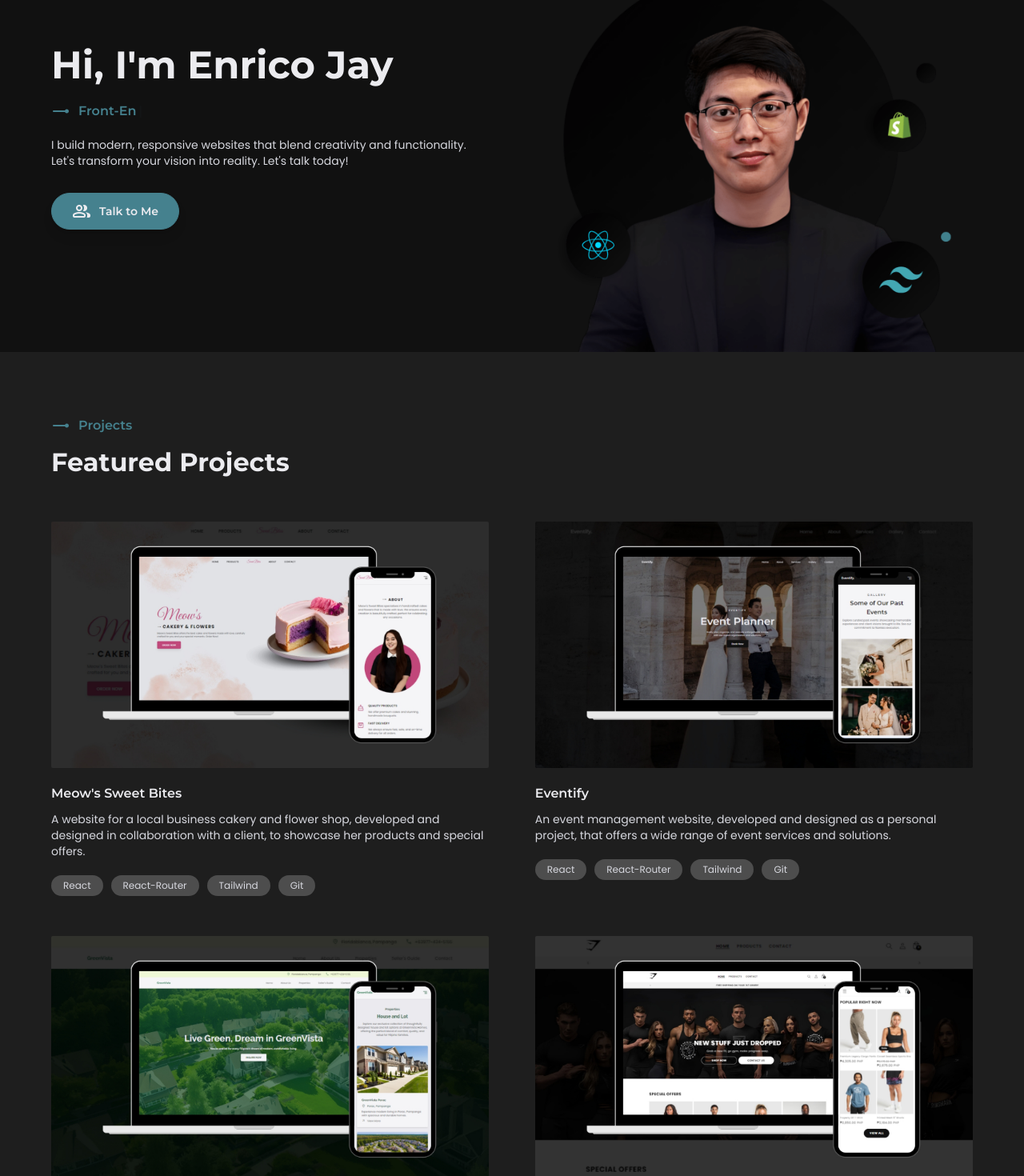
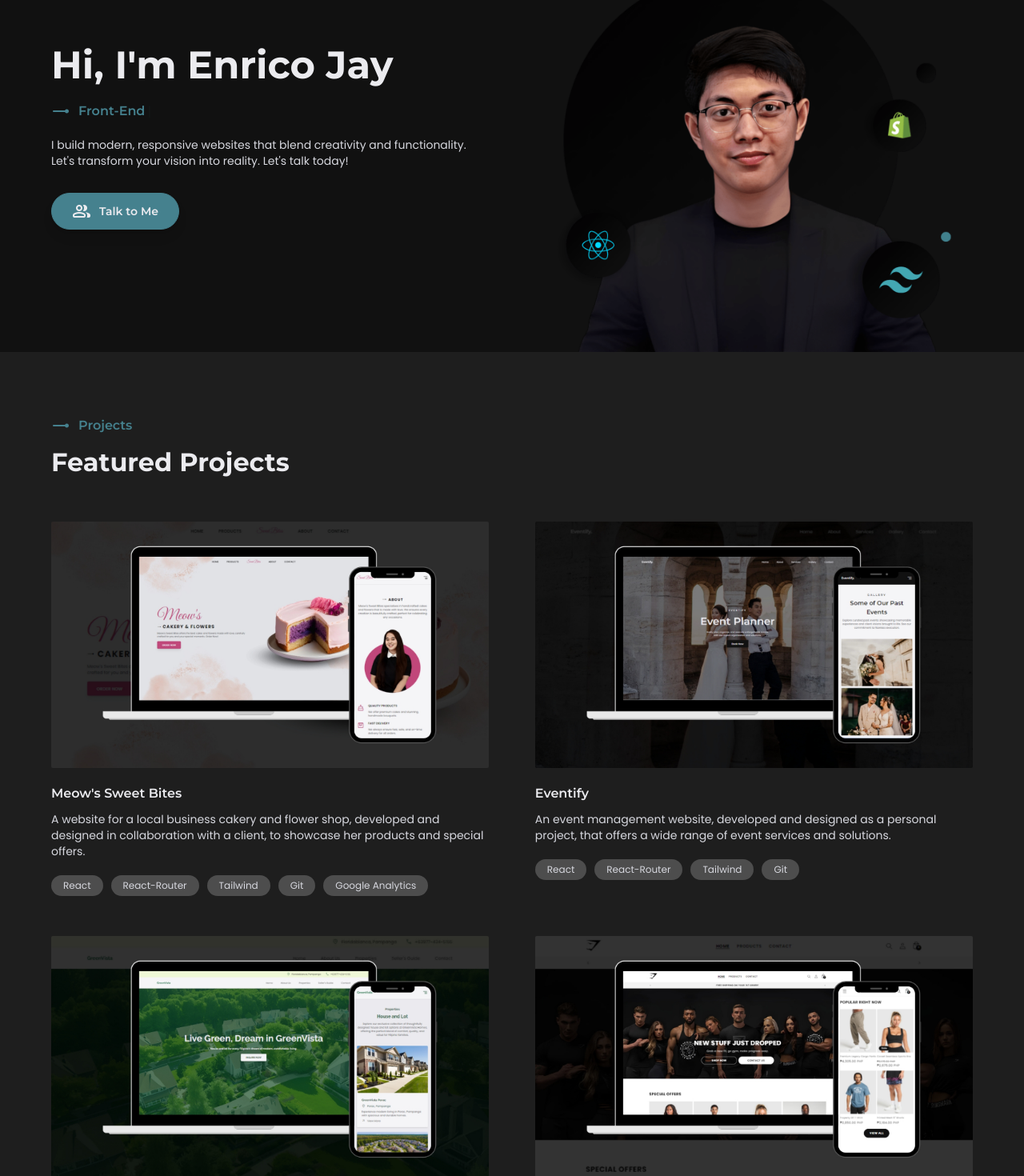
Before and after one commit to ejwebdev/my-portfolio, a React (Vite) app: page / in a window 1280 px wide. Shown: the part 360-1830 px from the top of the page at 80% size. Built offline with nearby package versions, Linux system fonts and the light colour scheme.

Commit message:
Tailwind and React

```diff
--- a/package.json
+++ b/package.json
@@ -13,6 +13,7 @@
         "preview": "vite preview"
     },
     "dependencies": {
+        "framer-motion": "^11.11.9",
         "react": "^18.3.1",
         "react-dom": "^18.3.1",
         "react-ga4": "^2.1.0",
--- a/src/components/about-page/About.jsx
+++ b/src/components/about-page/About.jsx
@@ -1,3 +1,6 @@
+import { motion, useAnimation } from "framer-motion";
+import { useIntersectionObserver } from "../../hooks/Observer.jsx";
+import { useEffect } from "react";
 import aboutImg from "../../assets/about-img.png";
 import tailwindIcon from "../../assets/tailwind.svg";
 import javascriptIcon from "../../assets/javascript.svg";
@@ -28,6 +31,32 @@ const aboutTech = [
 ];
 
 function About() {
+    // Animation Controls
+    const controls = useAnimation();
+    const { ref, isVisible } = useIntersectionObserver(0.25);
+
+    useEffect(() => {
+        if (isVisible) {
+            controls.start("visible");
+        }
+    }, [isVisible, controls]);
+
+    // Animation Variants
+    const cntnrVariants = {
+        hidden: { opacity: 0 },
+        visible: {
+            opacity: 1,
+            transition: {
+                staggerChildren: 0.3,
+            },
+        },
+    };
+
+    const itemVariants = {
+        hidden: { opacity: 0, y: 50 },
+        visible: { opacity: 1, y: 0, transition: { duration: 0.6 } },
+    };
+
     // Auto Download Resume
     const resumeClick = () => {
         const link = document.createElement("a");
@@ -39,30 +68,36 @@ function About() {
     };
 
     return (
-        <section className="about" id="about">
-            <div className="about-cntnr">
-                <img
+        <section className="about" id="about" ref={ref}>
+            <motion.div
+                className="about-cntnr"
+                variants={cntnrVariants}
+                initial="hidden"
+                animate={controls}
+            >
+                <motion.img
                     src={aboutImg}
                     alt="Enrico Jay About Image"
                     draggable="false"
+                    variants={itemVariants}
                 />
                 <div className="about-right">
-                    <h3>
+                    <motion.h3 variants={itemVariants}>
                         <span className="material-symbols-rounded">
                             line_end
                         </span>
                         About Me
-                    </h3>
-                    <h2>Who Am I?</h2>
-                    <p>
+                    </motion.h3>
+                    <motion.h2 variants={itemVariants}>Who Am I?</motion.h2>
+                    <motion.p variants={itemVariants}>
                         I&apos;m <span>Enrico Jay Sison</span>, a fresh graduate
                         with two years of hands-on experience in web development
                         and design. Aside from programming, I enjoy going to the
                         gym and pursue my passion for music as a musician,
                         finding balance between fitness, creativity, and
                         technology.
-                    </p>
-                    <ul>
+                    </motion.p>
+                    <motion.ul variants={itemVariants}>
                         {aboutTech.map((aboutTech, index) => (
                             <li key={index}>
                                 <img
@@ -73,15 +108,18 @@ function About() {
                                 {aboutTech.title}
                             </li>
                         ))}
-                    </ul>
-                    <button onClick={resumeClick}>
+                    </motion.ul>
+                    <motion.button
+                        onClick={resumeClick}
+                        variants={itemVariants}
+                    >
                         <span className="material-symbols-rounded">
                             cloud_download
                         </span>
                         Resume
-                    </button>
+                    </motion.button>
                 </div>
-            </div>
+            </motion.div>
         </section>
     );
 }
--- a/src/components/contact-page/Contact.jsx
+++ b/src/components/contact-page/Contact.jsx
@@ -1,31 +1,65 @@
+import { motion, useAnimation } from "framer-motion";
+import { useIntersectionObserver } from "../../hooks/Observer.jsx";
+import { useEffect } from "react";
 import "./contact.css";
 
 function Contact() {
+    // Animation Controls
+    const controls = useAnimation();
+    const { ref, isVisible } = useIntersectionObserver(0.25);
+
+    useEffect(() => {
+        if (isVisible) {
+            controls.start("visible");
+        }
+    }, [isVisible, controls]);
+
+    // Animation Variants
+    const cntnrVariants = {
+        hidden: { opacity: 0 },
+        visible: {
+            opacity: 1,
+            transition: {
+                staggerChildren: 0.3,
+            },
+        },
+    };
+
+    const itemVariants = {
+        hidden: { opacity: 0, y: 50 },
+        visible: { opacity: 1, y: 0, transition: { duration: 0.6 } },
+    };
+
     const emailClick = () => {
         window.location.href = "mailto:ejwebdev@gmail.com";
     };
 
     return (
-        <section className="contact" id="contact">
-            <div className="contact-cntnr">
-                <h3>
+        <section className="contact" id="contact" ref={ref}>
+            <motion.div
+                className="contact-cntnr"
+                variants={cntnrVariants}
+                initial="hidden"
+                animate={controls}
+            >
+                <motion.h3 variants={itemVariants}>
                     <span className="material-symbols-rounded">line_end</span>
                     Contact
-                </h3>
-                <h2>Get In Touch</h2>
-                <p>
+                </motion.h3>
+                <motion.h2 variants={itemVariants}>Get In Touch</motion.h2>
+                <motion.p variants={itemVariants}>
                     Looking for a skilled web developer and designer to bring
                     your ideas to life? Let&apos;s collaborate on innovative
                     projects. Email me today and let&apos;s create something
                     amazing!
-                </p>
-                <button onClick={emailClick}>
+                </motion.p>
+                <motion.button onClick={emailClick} variants={itemVariants}>
                     <span className="material-symbols-rounded">
                         forward_to_inbox
                     </span>
                     Email Me
-                </button>
-            </div>
+                </motion.button>
+            </motion.div>
         </section>
     );
 }
--- a/src/components/footer-page/Footer.jsx
+++ b/src/components/footer-page/Footer.jsx
@@ -1,13 +1,49 @@
+import { motion, useAnimation } from "framer-motion";
+import { useIntersectionObserver } from "../../hooks/Observer.jsx";
+import { useEffect } from "react";
 import "./footer.css";
 
 function Footer() {
+    // Animation Controls
+    const controls = useAnimation();
+    const { ref, isVisible } = useIntersectionObserver(0.25);
+
+    useEffect(() => {
+        if (isVisible) {
+            controls.start("visible");
+        }
+    }, [isVisible, controls]);
+
+    // Animation Variants
+    const cntnrVariants = {
+        hidden: { opacity: 0 },
+        visible: {
+            opacity: 1,
+            transition: {
+                staggerChildren: 0.3,
+            },
+        },
+    };
+
+    const itemVariants = {
+        hidden: { opacity: 0, y: 50 },
+        visible: { opacity: 1, y: 0, transition: { duration: 0.6 } },
+    };
+
     return (
-        <section className="footer">
-            <div className="footer-cntnr">
+        <section className="footer" ref={ref}>
+            <motion.div
+                className="footer-cntnr"
+                variants={cntnrVariants}
+                initial="hidden"
+                animate={controls}
+            >
                 <hr />
                 <div>
-                    <p>&copy; 2024 Enrico Jay Sison</p>
-                    <ul>
+                    <motion.p variants={itemVariants}>
+                        &copy; 2024 Enrico Jay Sison
+                    </motion.p>
+                    <motion.ul variants={itemVariants}>
                         <li>
                             <a
                                 href="https://web.facebook.com/EJsison25"
@@ -35,9 +71,9 @@ function Footer() {
                                 GitHub
                             </a>
                         </li>
-                    </ul>
+                    </motion.ul>
                 </div>
-            </div>
+            </motion.div>
         </section>
     );
 }
--- a/src/components/header-page/Header.jsx
+++ b/src/components/header-page/Header.jsx
@@ -1,3 +1,5 @@
+import { motion, useAnimation } from "framer-motion";
+import { useIntersectionObserver } from "../../hooks/Observer.jsx";
 import { useState, useEffect } from "react";
 import navLogo from "/my-logo.png";
 import facebook from "../../assets/facebook.svg";
@@ -6,6 +8,32 @@ import github from "../../assets/github-nav.svg";
 import "./header.css";
 
 function Header() {
+    // Animation Controls
+    const controls = useAnimation();
+    const { ref, isVisible } = useIntersectionObserver(0.25);
+
+    useEffect(() => {
+        if (isVisible) {
+            controls.start("visible");
+        }
+    }, [isVisible, controls]);
+
+    // Animation Variants
+    const cntnrVariants = {
+        hidden: { opacity: 0 },
+        visible: {
+            opacity: 1,
+            transition: {
+                staggerChildren: 0.3,
+            },
+        },
+    };
+
+    const itemVariants = {
+        hidden: { opacity: 0, y: -50 },
+        visible: { opacity: 1, y: 0, transition: { duration: 0.6 } },
+    };
+
     // Scroll-based Background Change
     const [isScrolled, setIsScrolled] = useState(false);
 
@@ -65,14 +93,24 @@ function Header() {
                     ? "bg-black bg-opacity-80 backdrop-blur-md"
                     : "bg-transparent"
             }`}
+            ref={ref}
         >
-            <nav className="nav">
-                <img
+            <motion.nav
+                className="nav"
+                variants={cntnrVariants}
+                initial="hidden"
+                animate={controls}
+            >
+                <motion.img
                     src={navLogo}
                     alt="Enrico Jay Logo"
                     onClick={refreshPage}
+                    variants={itemVariants}
                 />
-                <ul className={isMenuOpen ? "left-0" : "-left-[200%]"}>
+                <motion.ul
+                    className={isMenuOpen ? "left-0" : "-left-[200%]"}
+                    variants={itemVariants}
+                >
                     <li>
                         <a href="#home" onClick={(e) => links("home", e)}>
                             Home
@@ -119,34 +157,41 @@ function Header() {
                             onClick={githubLink}
                         />
                     </li>
-                </ul>
+                </motion.ul>
                 <div>
-                    <img
+                    <motion.img
                         src={facebook}
                         alt="Enrico Jay Facebook"
                         draggable="false"
                         rel="noopener noreferrer"
                         onClick={facebookLink}
+                        variants={itemVariants}
                     />
-                    <img
+                    <motion.img
                         src={linkedin}
                         alt="Enrico Jay LinkedIn"
                         draggable="false"
                         rel="noopener noreferrer"
                         onClick={linkedinLink}
+                        variants={itemVariants}
                     />
-                    <img
+                    <motion.img
                         src={github}
                         alt="Enrico Jay GitHub"
                         draggable="false"
                         rel="noopener noreferrer"
                         onClick={githubLink}
+                        variants={itemVariants}
                     />
                 </div>
-                <span className="material-symbols-rounded" onClick={toggleMenu}>
+                <motion.span
+                    className="material-symbols-rounded"
+                    onClick={toggleMenu}
+                    variants={itemVariants}
+                >
                     {isMenuOpen ? "close" : "segment"}
-                </span>
-            </nav>
+                </motion.span>
+            </motion.nav>
         </header>
     );
 }
--- a/src/components/hero-page/Hero.jsx
+++ b/src/components/hero-page/Hero.jsx
@@ -1,12 +1,41 @@
+import { motion, useAnimation } from "framer-motion";
+import { useIntersectionObserver } from "../../hooks/Observer.jsx";
+import { useEffect } from "react";
 import { useTypewriter, Cursor } from "react-simple-typewriter";
 import heroImg from "../../assets/hero-img.webp";
 import "./hero.css";
 
 function Hero() {
+    // Animation Controls
+    const controls = useAnimation();
+    const { ref, isVisible } = useIntersectionObserver(0.25);
+
+    useEffect(() => {
+        if (isVisible) {
+            controls.start("visible");
+        }
+    }, [isVisible, controls]);
+
+    // Animation Variants
+    const cntnrVariants = {
+        hidden: { opacity: 0 },
+        visible: {
+            opacity: 1,
+            transition: {
+                staggerChildren: 0.3,
+            },
+        },
+    };
+
+    const itemVariants = {
+        hidden: { opacity: 0, y: 50 },
+        visible: { opacity: 1, y: 0, transition: { duration: 0.6 } },
+    };
+
     // Typewriter
     const [text] = useTypewriter({
         words: ["Front-End Developer", "UI/UX Designer", "Freelance Developer"],
-        loop: [],
+        loop: true,
         typeSpeed: 120,
         deleteSpeed: 80,
         delaySpeed: 3000,
@@ -17,11 +46,18 @@ function Hero() {
     };
 
     return (
-        <section className="home" id="home">
-            <div className="home-cntnr">
+        <section className="home" id="home" ref={ref}>
+            <motion.div
+                className="home-cntnr"
+                variants={cntnrVariants}
+                initial="hidden"
+                animate={controls}
+            >
                 <div className="home-left">
-                    <h1>Hi, I&apos;m Enrico Jay</h1>
-                    <h3>
+                    <motion.h1 variants={itemVariants}>
+                        Hi, I&apos;m Enrico Jay
+                    </motion.h1>
+                    <motion.h3 variants={itemVariants}>
                         <span className="material-symbols-rounded">
                             line_end
                         </span>
@@ -29,23 +65,27 @@ function Hero() {
                             {text}
                             <Cursor />
                         </span>
-                    </h3>
-                    <p>
+                    </motion.h3>
+                    <motion.p variants={itemVariants}>
                         I build modern, responsive websites that blend
                         creativity and functionality. Let&apos;s transform your
                         vision into reality. Let&apos;s talk today!
-                    </p>
-                    <button onClick={bookMeeting}>
+                    </motion.p>
+                    <motion.button
+                        onClick={bookMeeting}
+                        variants={itemVariants}
+                    >
                         <span className="material-symbols-rounded">group</span>
                         Talk to Me
-                    </button>
+                    </motion.button>
                 </div>
-                <img
+                <motion.img
                     src={heroImg}
                     alt="Enrico Jay Home Image"
                     draggable="false"
+                    variants={itemVariants}
                 />
-            </div>
+            </motion.div>
         </section>
     );
 }
--- a/src/components/projects-page/Projects.jsx
+++ b/src/components/projects-page/Projects.jsx
@@ -1,3 +1,6 @@
+import { motion, useAnimation } from "framer-motion";
+import { useIntersectionObserver } from "../../hooks/Observer.jsx";
+import { useEffect } from "react";
 import project1 from "../../assets/project1.jpg";
 import project2 from "../../assets/project2.jpg";
 import project3 from "../../assets/project3.jpg";
@@ -12,7 +15,7 @@ const projects = [
         link: "https://ejwebdev.github.io/meows-sweet-bites/",
         title: "Meow's Sweet Bites",
         desc: "A website for a local business cakery and flower shop, developed and designed in collaboration with a client, to showcase her products and special offers.",
-        tech: ["React", "React-Router", "Tailwind", "Git"],
+        tech: ["React", "React-Router", "Tailwind", "Git", "Google Analytics"],
     },
     {
         img: project2,
@@ -52,21 +55,52 @@ const projects = [
 ];
 
 function Projects() {
+    // Animation Controls
+    const controls = useAnimation();
+    const { ref, isVisible } = useIntersectionObserver(0.25);
+
+    useEffect(() => {
+        if (isVisible) {
+            controls.start("visible");
+        }
+    }, [isVisible, controls]);
+
+    // Animation Variants
+    const cntnrVariants = {
+        hidden: { opacity: 0 },
+        visible: {
+            opacity: 1,
+            transition: {
+                staggerChildren: 0.3,
+            },
+        },
+    };
+
+    const itemVariants = {
+        hidden: { opacity: 0, y: 50 },
+        visible: { opacity: 1, y: 0, transition: { duration: 0.6 } },
+    };
+
     const projectDetails = (link) => {
         window.open(link, "_blank", "noopener,noreferrer");
     };
 
     return (
-        <section className="projects" id="projects">
-            <div className="projects-cntnr">
-                <h3>
+        <section className="projects" id="projects" ref={ref}>
+            <motion.div
+                className="projects-cntnr"
+                variants={cntnrVariants}
+                initial="hidden"
+                animate={controls}
+            >
+                <motion.h3 variants={itemVariants}>
                     <span className="material-symbols-rounded">line_end</span>
                     Projects
-                </h3>
-                <h2>Featured Projects</h2>
+                </motion.h3>
+                <motion.h2 variants={itemVariants}>Featured Projects</motion.h2>
                 <div className="projects-grid">
                     {projects.map((projects, index) => (
-                        <div key={index}>
+                        <motion.div key={index} variants={itemVariants}>
                             <img
                                 src={projects.img}
                                 alt="Enrico Jay Projects"
@@ -82,10 +116,10 @@ function Projects() {
                                     <li key={techIndex}>{tech}</li>
                                 ))}
                             </ul>
-                        </div>
+                        </motion.div>
                     ))}
                 </div>
-            </div>
+            </motion.div>
         </section>
     );
 }
--- /dev/null
+++ b/src/hooks/Observer.jsx
@@ -0,0 +1,35 @@
+import { useState, useEffect, useRef } from "react";
+
+export const useIntersectionObserver = (threshold = 0.25) => {
+    const [isVisible, setIsVisible] = useState(false);
+    const ref = useRef(null);
+
+    useEffect(() => {
+        const observer = new IntersectionObserver(
+            (entries) => {
+                entries.forEach((entry) => {
+                    if (entry.isIntersecting) {
+                        setIsVisible(true);
+                    } else {
+                        setIsVisible(false);
+                    }
+                });
+            },
+            { threshold }
+        );
+
+        const currentElement = ref.current;
+
+        if (currentElement) {
+            observer.observe(currentElement);
+        }
+
+        return () => {
+            if (currentElement) {
+                observer.unobserve(currentElement);
+            }
+        };
+    }, [threshold]);
+
+    return { ref, isVisible };
+};
```
Also changed, not shown: 1 other file (tests, documents, lock files or other folders).
